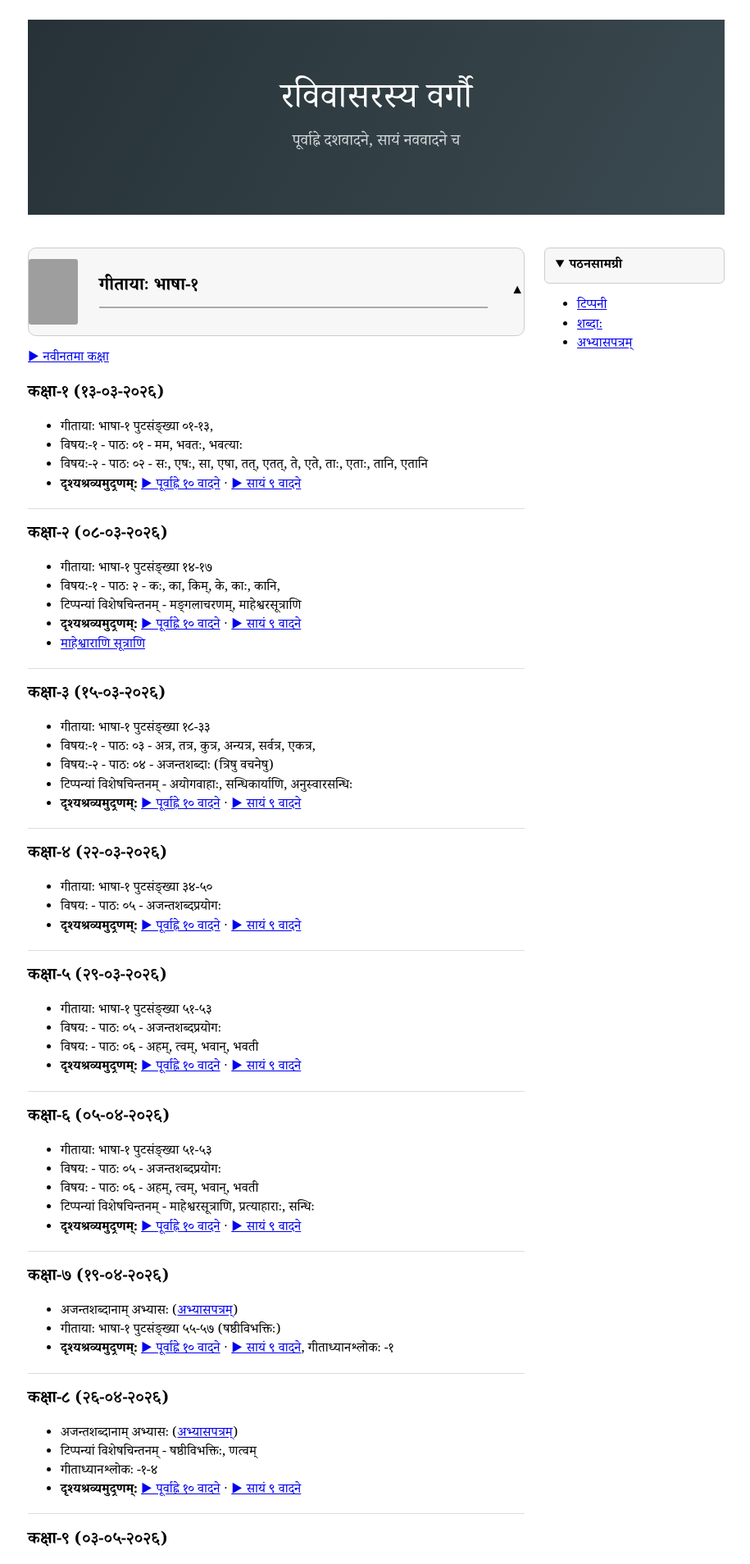
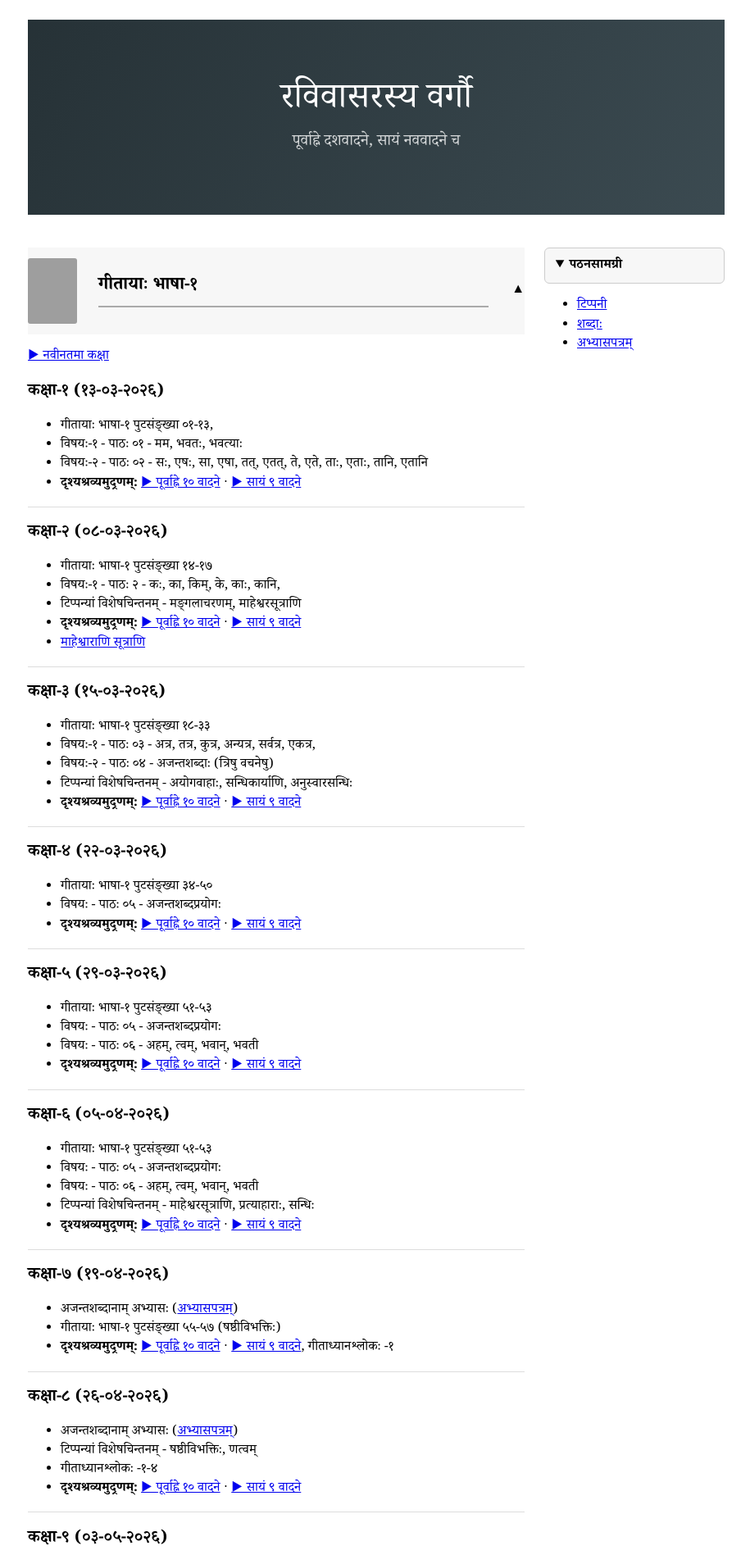
Before and after one commit to samskritaamritam/samskritaamritam, a Jekyll site: the page built from sunday-classes.md, in a window 1280 px wide. Shown: the top 1908 px of the page at 82% size, without its empty margins (181-1096 px from the left). Built offline with Jekyll 4.4.1, drawn with Linux system fonts in a browser that asks for light colours; some web fonts are replaced; grey boxes are pictures that could not be loaded.

Commit message:
Modified book drop-down covering the contents.

```diff
--- a/assets/css/style.css
+++ b/assets/css/style.css
@@ -76,29 +76,28 @@ details hr {
     }
 }
 
+.book-section {
+    border: 1px solid #ccc;
+    border-radius: 10px;
+    background: #fff;
+    overflow: hidden;
+    margin-bottom: 1.2rem;
+}
+
 summary.book-summary {
-    cursor: pointer;
-
     display: grid;
     grid-template-columns: 70px 1fr auto;
     align-items: center;
     gap: 1rem;
 
     padding: 0.8rem 0;
+    cursor: pointer;
 
-    border: 1px solid #ccc;
-    border-radius: 10px;
+    border: 0;
+    border-radius: 0;
     background: #f7f7f7;
 
     font-weight: 700;
-}
-
-summary.book-summary::webkit-details-marker {
-    display:none;
-}
-
-summary.book-summary::marker{
-    content: "";
 }
 
 .book-cover {
@@ -112,6 +111,22 @@ summary.book-summary::marker{
     font-size: 1.35rem;
     padding-bottom: 0.45rem;
     border-bottom: 2px solid #aaa;
+}
+
+.book-section[open] > .book-summary{
+    border-bottom: 1px solid #ddd;
+}
+
+.book-content {
+    padding: 0.7rem 1rem 1rem 1rem;
+}
+
+summary.book-summary::webkit-details-marker {
+    display:none;
+}
+
+summary.book-summary::marker{
+    content: "";
 }
 
 /* Custom dropdown arrow */
```
